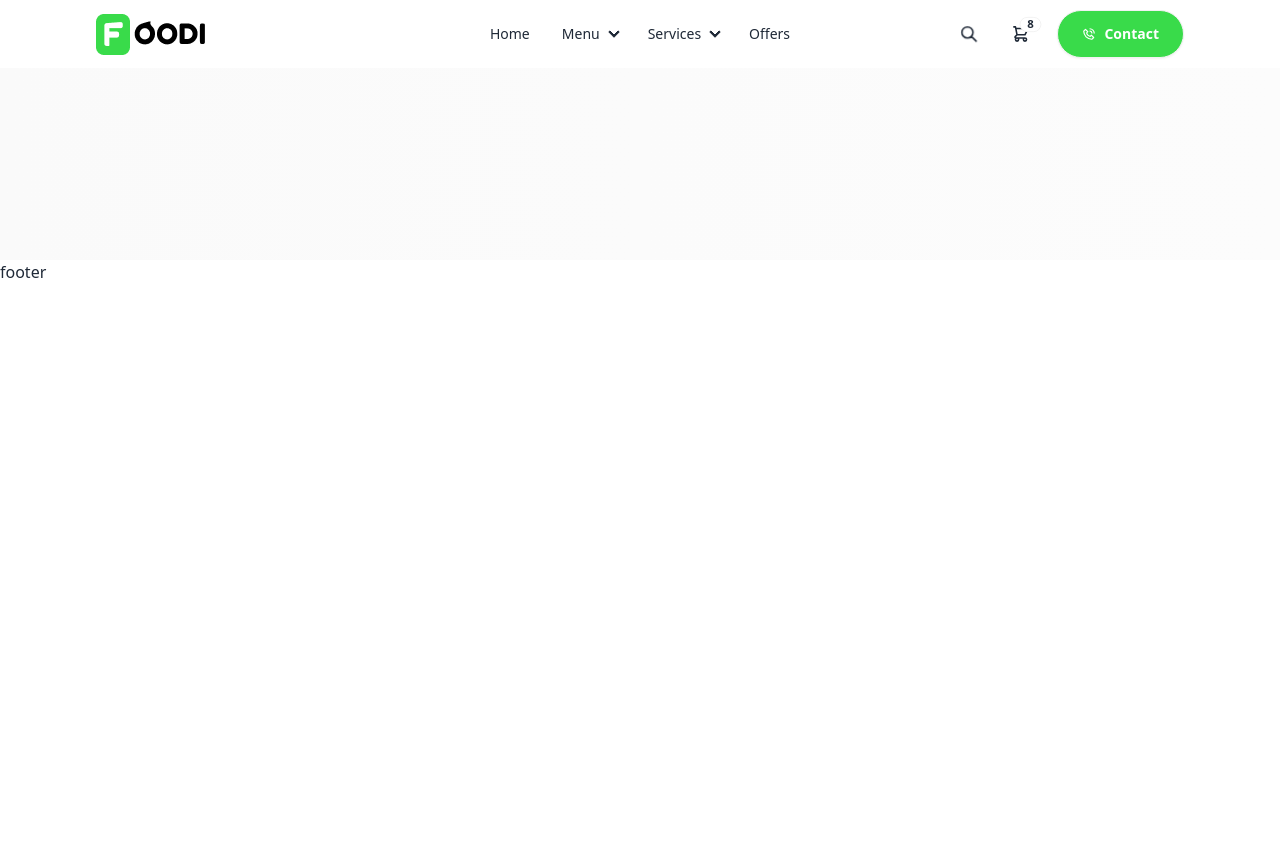
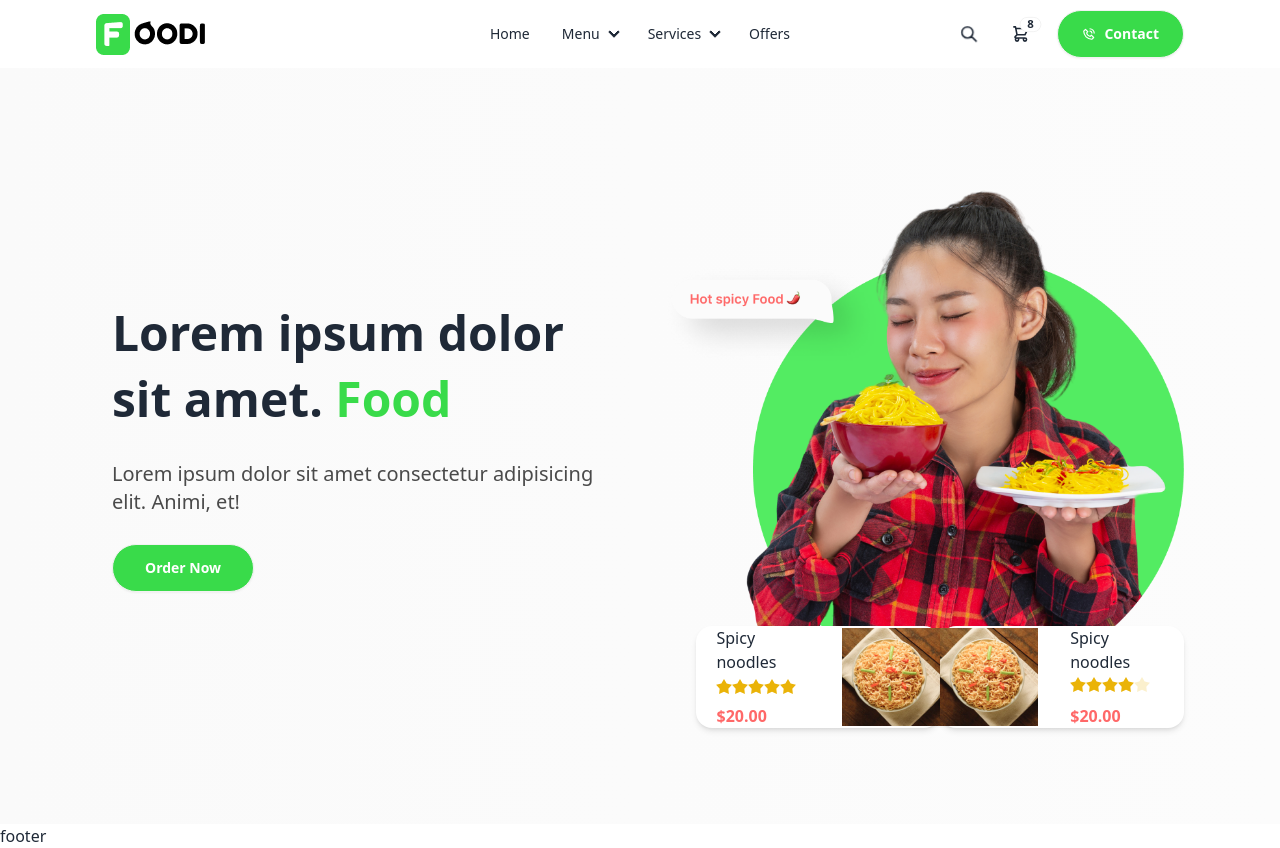
Before and after one commit to dev-pritamdutta/Foodie-client, a React (Vite) app: page / in a window 1280 px wide. Before the commit the page ends 800 px from the top, so only its background shows below. Built offline with nearby package versions, Linux system fonts and the light colour scheme.

Commit message:
banner is completed

```diff
--- a/src/componenets/Banner.jsx
+++ b/src/componenets/Banner.jsx
@@ -1,14 +1,116 @@
-import React from 'react'
+import React from "react";
+import banner from "../assets/home/banner.png";
+import bannerDesignImg1 from "../assets/home/b-food1.png";
 
 const Banner = () => {
   return (
-    <div className='max-w-screen-2xl container mx-auto xl:px-24 px-4 bg-gradient-to-r from-[#fafafa] from-0% to-[#fcfcfc] to-100% '>
-      <div className="py-24 flex flex-col md:flex-row justify-between items-center gap-8">
+    <div className="max-w-screen-2xl container mx-auto xl:px-24 px-4 bg-gradient-to-r from-[#fafafa] from-0% to-[#fcfcfc] to-100% ">
+      <div className="py-24 flex flex-col md:flex-row-reverse justify-between items-center gap-8">
+        {/* right-img */}
+        <div className="md:w-1/2">
+          <img src={banner} alt="banner" />
+          <div className="flex flex-col md:flex-row items-center justify-around -mt-14 ml-10">
+            {/* banner img-2 */}
+            <div className="flex bg-white rounded-2xl items-center gap-3 shadow-md">
+
+              <div className="space-y-1 px-5">
+                <h5>Spicy noodles</h5>
+                <div className="rating rating-sm">
+                  <input
+                    type="radio"
+                    name="rating-2"
+                    className="mask mask-star-2 bg-yellow-500"
+                  />
+                  <input
+                    type="radio"
+                    name="rating-2"
+                    className="mask mask-star-2 bg-yellow-500"
+
+                  />
+                  <input
+                    type="radio"
+                    name="rating-2"
+                    className="mask mask-star-2 bg-yellow-500"
+                  />
+                  <input
+                    type="radio"
+                    name="rating-2"
+                    className="mask mask-star-2 bg-yellow-500"
+                    defaultChecked
+                  />
+                  <input
+                    type="radio"
+                    name="rating-2"
+                    className="mask mask-star-2 bg-yellow-500"
+                  />
+                </div>
+                <p className="text-red font-semibold">$20.00</p>
+              </div>
+              <img
+                src={bannerDesignImg1}
+                alt="banner design img"
+                className="rouned-2xl"
+              />
+            </div>
+            {/* banner img-3 */}
+            <div className="sm:flex hidden bg-white rounded-2xl items-center gap-3 shadow-md">
+              <img
+                src={bannerDesignImg1}
+                alt="banner design img"
+                className="rouned-2xl"
+              />
+              <div className="space-y-1 px-5">
+                <h5>Spicy noodles</h5>
+                <div className="rating rating-sm">
+                  <input
+                    type="radio"
+                    name="rating-2"
+                    className="mask mask-star-2 bg-yellow-500"
+                  />
+                  <input
+                    type="radio"
+                    name="rating-2"
+                    className="mask mask-star-2 bg-yellow-500"
+
+                  />
+                  <input
+                    type="radio"
+                    name="rating-2"
+                    className="mask mask-star-2 bg-yellow-500"
+                  />
+                  <input
+                    type="radio"
+                    name="rating-2"
+                    className="mask mask-star-2 bg-yellow-500"
+                    defaultChecked
+                  />
+                  <input
+                    type="radio"
+                    name="rating-2"
+                    className="mask mask-star-2 bg-yellow-500"
+                  />
+                </div>
+                <p className="text-red font-semibold">$20.00</p>
+              </div>
+            </div>
+          </div>
+        </div>
         {/* left-text */}
-        {/* right-img */}
+        <div className="md:w-1/2 space-y-7 px-4">
+          <h2 className="md:text-5xl text-4xl font-bold leading-snug md:leading-snug">
+            Lorem ipsum dolor sit amet. <span className="text-green">Food</span>{" "}
+          </h2>
+          <p className="text-xl text-[#4a4a4a]">
+            Lorem ipsum dolor sit amet consectetur adipisicing elit. Animi, et!
+          </p>
+          <button className="btn bg-green px-8 py-3 font-semibold text-white rounded-full">
+            Order Now
+          </button>
+        </div>
+
       </div>
     </div>
-  )
-}
+  );
+};
 
-export default Banner
+export default Banner;
```
